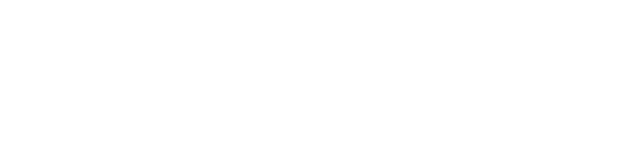
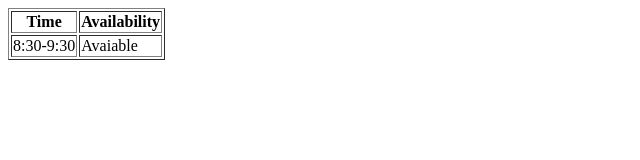
Before and after one commit to XanderTerbl1/SlotMachineBBD, a plain HTML site: page index.html in a window 1280 px wide. Shown: the whole page, without its empty margins (0-640 px from the left). Drawn offline with Linux system fonts and the light colour scheme.

Commit message:
Creating basic table

```diff
--- a/index.html
+++ b/index.html
@@ -1,4 +1,18 @@
 <!DOCTYPE html>
 <html>
+    <head>
 
+    </head>
+    <body>
+        <table border="1">
+            <tr>
+                <th>Time</th>
+                <th>Availability</th>
+            </tr>
+            <tr>
+                <td>8:30-9:30</td>
+                <td>Avaiable</td>
+            </tr>
+        </table>
+    </body>
 </html>
```
